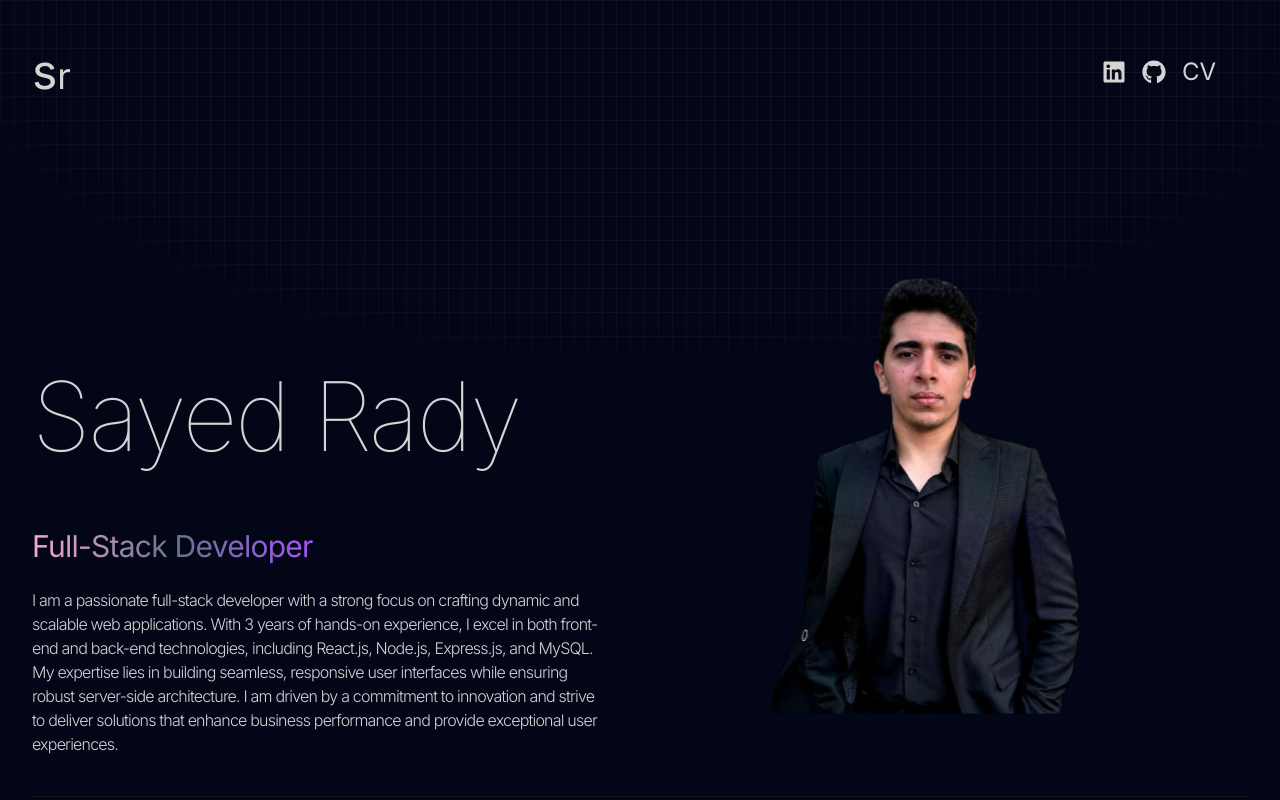
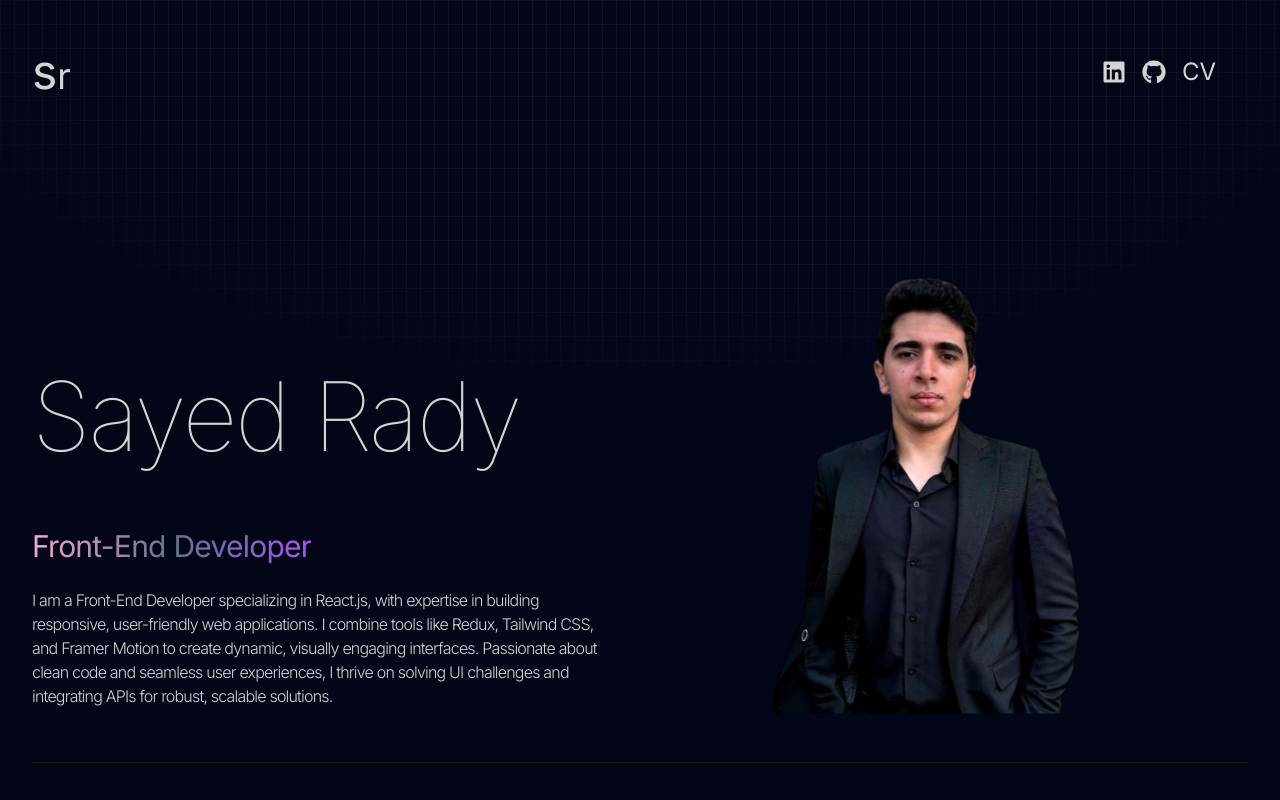
Before and after one commit to Elsayed-Rady-Elsayed/PORTOFOLIO, a React (Vite) app: page / in a window 1280 px wide. Shown: the top 800 px of the page. Built offline with nearby package versions, Linux system fonts and the light colour scheme; a web font is replaced by a local one.

Commit message:
edit in my portfolio

```diff
--- a/src/components/Hero.jsx
+++ b/src/components/Hero.jsx
@@ -31,7 +31,7 @@ const Hero = () => {
               transition={{ duration: 0.5, delay: 0.5 }}
               className="bg-gradient-to-r from-pink-300 via-slate-500 to-purple-500 bg-clip-text text-3xl tracking-tight text-transparent"
             >
-              Full-Stack Developer
+              Front-End Developer
             </motion.span>
             <motion.p
               initial={{ x: -100, opacity: 0 }}
--- a/src/components/Navbar.jsx
+++ b/src/components/Navbar.jsx
@@ -1,8 +1,5 @@
-import React from "react";
-import logo from "../assets/kevinRushLogo.png";
 import { FaLinkedin } from "react-icons/fa";
 import { FaGithub } from "react-icons/fa";
-import { FaInstagram } from "react-icons/fa";
 import myCvFrontEnd from "../assets/elsayedRadyFrontEndCV2.pdf";
 const Navbar = () => {
   return (
--- a/src/components/Projects.jsx
+++ b/src/components/Projects.jsx
@@ -1,4 +1,3 @@
-import React from "react";
 import { PROJECTS } from "../constants";
 import { motion } from "framer-motion";
 import { FaExternalLinkAlt } from "react-icons/fa";
--- a/src/constants/index.js
+++ b/src/constants/index.js
@@ -8,7 +8,7 @@ import project7 from "../assets/projects/project-7.jpg";
 import project8 from "../assets/projects/project-8.jpg";
 import project9 from "../assets/projects/project-9.png";
 
-export const HERO_CONTENT = `I am a passionate full-stack developer with a strong focus on crafting dynamic and scalable web applications. With 3 years of hands-on experience, I excel in both front-end and back-end technologies, including React.js, Node.js, Express.js, and MySQL. My expertise lies in building seamless, responsive user interfaces while ensuring robust server-side architecture. I am driven by a commitment to innovation and strive to deliver solutions that enhance business performance and provide exceptional user experiences.`;
+export const HERO_CONTENT = `I am a Front-End Developer specializing in React.js, with expertise in building responsive, user-friendly web applications. I combine tools like Redux, Tailwind CSS, and Framer Motion to create dynamic, visually engaging interfaces. Passionate about clean code and seamless user experiences, I thrive on solving UI challenges and integrating APIs for robust, scalable solutions.`;
 
 export const ABOUT_TEXT = `I am a dedicated and versatile front end developer with a passion for creating efficient and user-friendly web applications. With 3 years of professional experience, I have worked with a variety of technologies, including React, Next.js, Node.js, MySQL, php. My journey in web development began with a deep curiosity for how things work, and it has evolved into a career where I continuously strive to learn and adapt to new challenges. I thrive in collaborative environments and enjoy solving complex problems to deliver high-quality solutions. Outside of coding, I enjoy staying active, exploring new technologies, and contributing to open-source projects.`;
 
```
